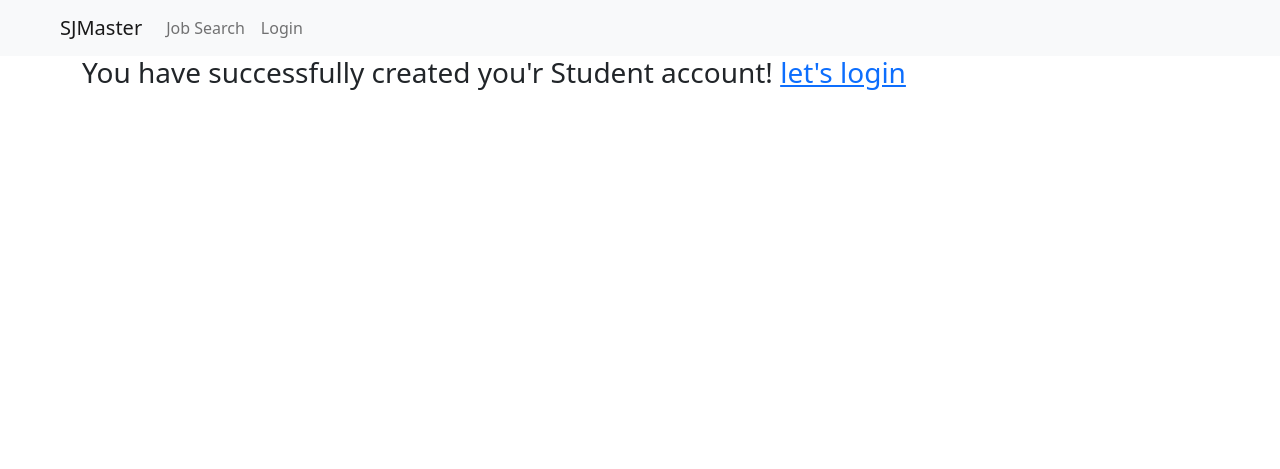
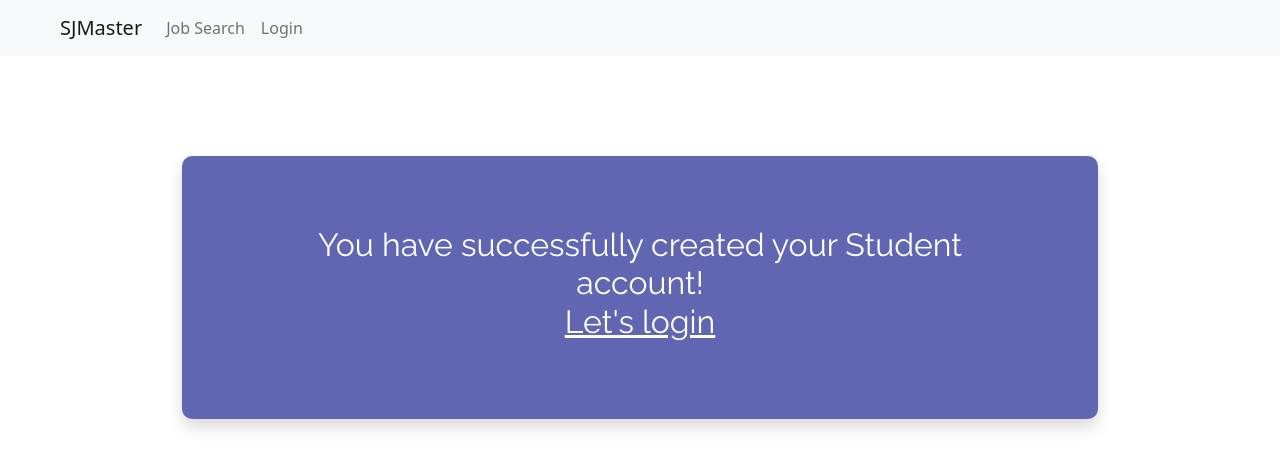
Before and after one commit to redhat-beyond/SJMaster, a Django app: page /student_created_successfully/ in a window 1280 px wide. Shown: the top 469 px of the page. Run offline with Django 3.2, Linux system fonts and the light colour scheme; data comes from the database, SQL or seed files in the repository; data that the repository does not hold is empty.

Commit message:
Added CSS to all success pages

```diff
--- a/static/css/forms.css
+++ b/static/css/forms.css
@@ -39,3 +39,21 @@
 .submit-div{
     text-align: center;
 }
+.success_class {
+    text-align: center;
+    color: white;
+    text: white;
+}
+.success_page_div {
+    background: #6166B3;
+    margin: 100px;
+    padding: 70px 70px;
+    font-family: 'Raleway', sans-serif;
+    -webkit-border-radius: 10px;
+}
+.success_class-link {
+    color: white;
+}
+.success_class-link:hover {
+    color: black;
+}
--- a/student/templates/student/student_created_successfully.html
+++ b/student/templates/student/student_created_successfully.html
@@ -1,6 +1,8 @@
 {% extends 'base.html' %} {% block content %}
-<h3>
-  You have successfully created you'r Student account!
-  <a href="/login">let's login</a>
-</h3>
+<div class="success_page_div shadow">
+    <h2 class="success_class">
+        You have successfully created your Student account!<br>
+        <a class="success_class-link" href="/login">Let's login</a>
+    </h2>
+</div>
 {% endblock %}
```
Also changed, not shown: recruiter/templates/job_created_successfully.html (+7 -5 lines), recruiter/templates/recruiter/recruiter_created_successfully.html (+6 -4 lines), student/templates/account_settings_update_success.html (+4 -3 lines).
